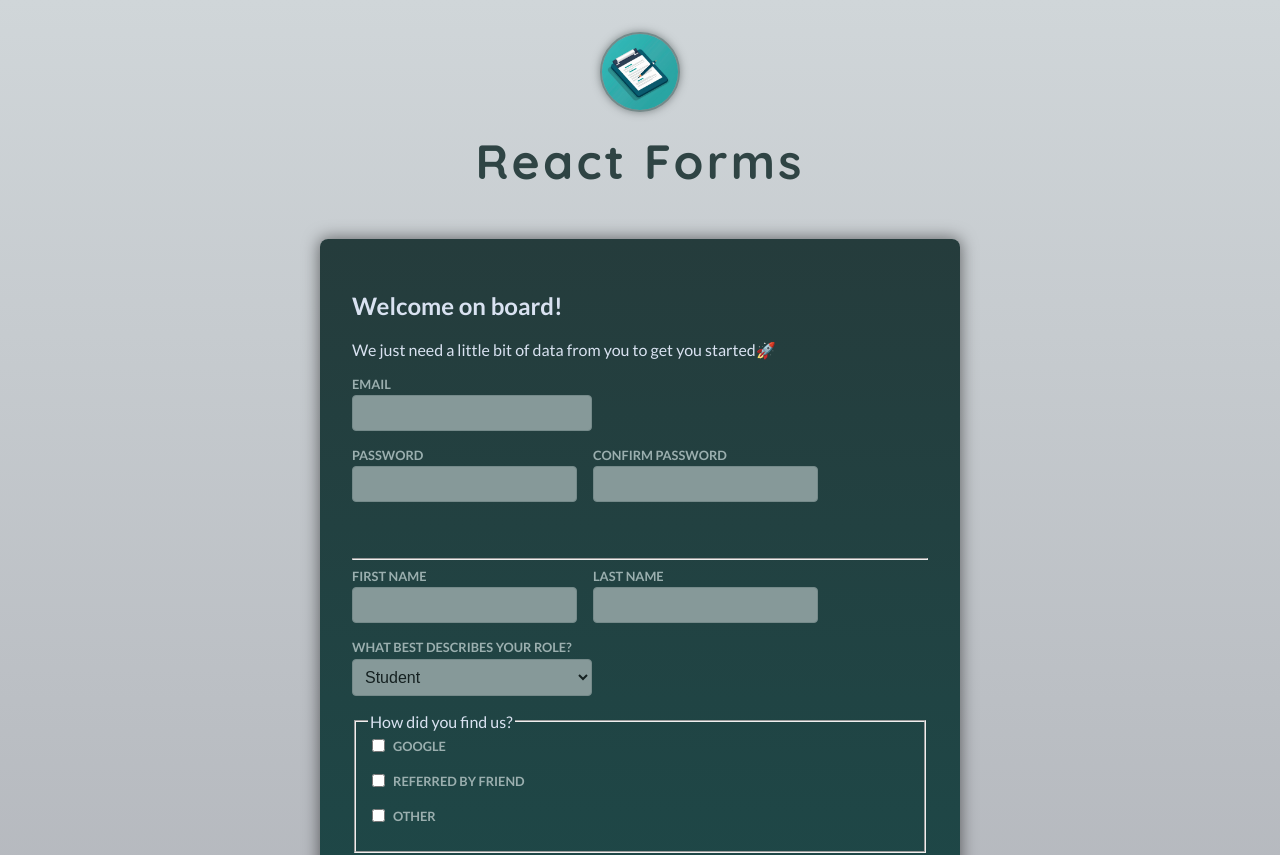
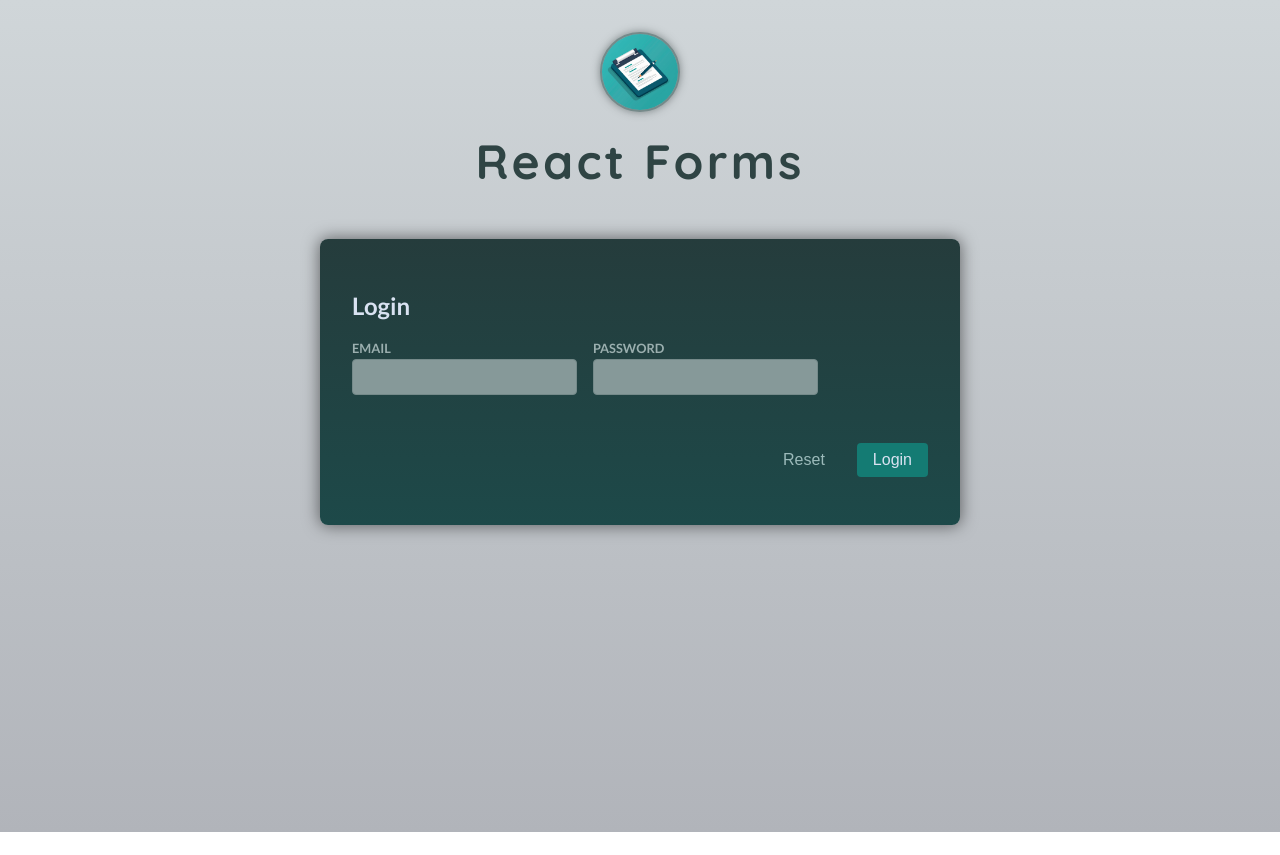
Before and after one commit to Gitali03/getting-form-values, a React (Vite) app: page / in a window 1280 px wide. Shown: the top 855 px of the page. After the commit the page ends 832 px from the top, so only its background shows below. Built offline with nearby package versions, Linux system fonts and the light colour scheme.

Commit message:
added input component

```diff
--- a/src/App.jsx
+++ b/src/App.jsx
@@ -1,12 +1,12 @@
 import Header from "./components/Header.jsx";
-import Signup from './components/Signup.jsx';
+import StateLogin from "./components/StateLogin.jsx";
 
 function App() {
   return (
     <>
       <Header />
       <main>
-        <Signup/>
+        <StateLogin/>
       </main>
     </>
   );
--- /dev/null
+++ b/src/components/Input.jsx
@@ -0,0 +1,9 @@
+export default function Input({ label, id, error, ...props }) {
+  return (
+    <div className="control no-margin">
+      <label htmlFor={id}>{label}</label>
+      <input id={id} {...props} />
+      <div className="control-error">{error && <p>{error}</p>}</div>
+    </div>
+  );
+}
--- a/src/components/StateLogin.jsx
+++ b/src/components/StateLogin.jsx
@@ -1,4 +1,5 @@
 import { useState } from "react";
+import Input from "./Input.jsx";
 
 export default function StateLogin() {
   //const [enteredEmail, setEnteredEmail] = useState('');
@@ -15,6 +16,7 @@
   });
 
   const emailIsInvalid = didEdit.email && !enteredValues.email.includes("@");
+  const passwordIsInvalid = didEdit.password && enteredValues.password.trim().length <6;
 
   function handleSubmit(event) {
     event.preventDefault();
@@ -50,33 +52,28 @@
       <h2>Login</h2>
 
       <div className="control-row">
-        <div className="control no-margin">
-          <label htmlFor="email">Email</label>
-          <input
+        <Input
+          label="Email"
           id="email"
           type="email"
           name="email"
+          onBlur={(event) => handleInputBlur("email", event.target.value)}
           onChange={(event) => handleInputChange("email", event.target.value)}
           value={enteredValues.email}
-            onBlur={() => handleInputBlur("email")}
+          error={emailIsInvalid && 'Please enter a valid email!' }
         />
-          <div className="control-error">
-            {emailIsInvalid && <p>Please enter a valid email addres.</p>}
-          </div>
-        </div>
-
-        <div className="control no-margin">
-          <label htmlFor="password">Password</label>
-          <input
+        <Input
+          label="Password"
           id="password"
           type="password"
           name="password"
+          onBlur={(event) => handleInputBlur("password", event.target.value)}
           onChange={(event) =>
             handleInputChange("password", event.target.value)
           }
           value={enteredValues.password}
+          error={passwordIsInvalid && 'Please enter a valid password'}
         />
-        </div>
       </div>
 
       <p className="form-actions">
```
Also changed, not shown: src/util/validation.js (+5 -5 lines). Lines whose indentation alone changed are shown as unchanged.
